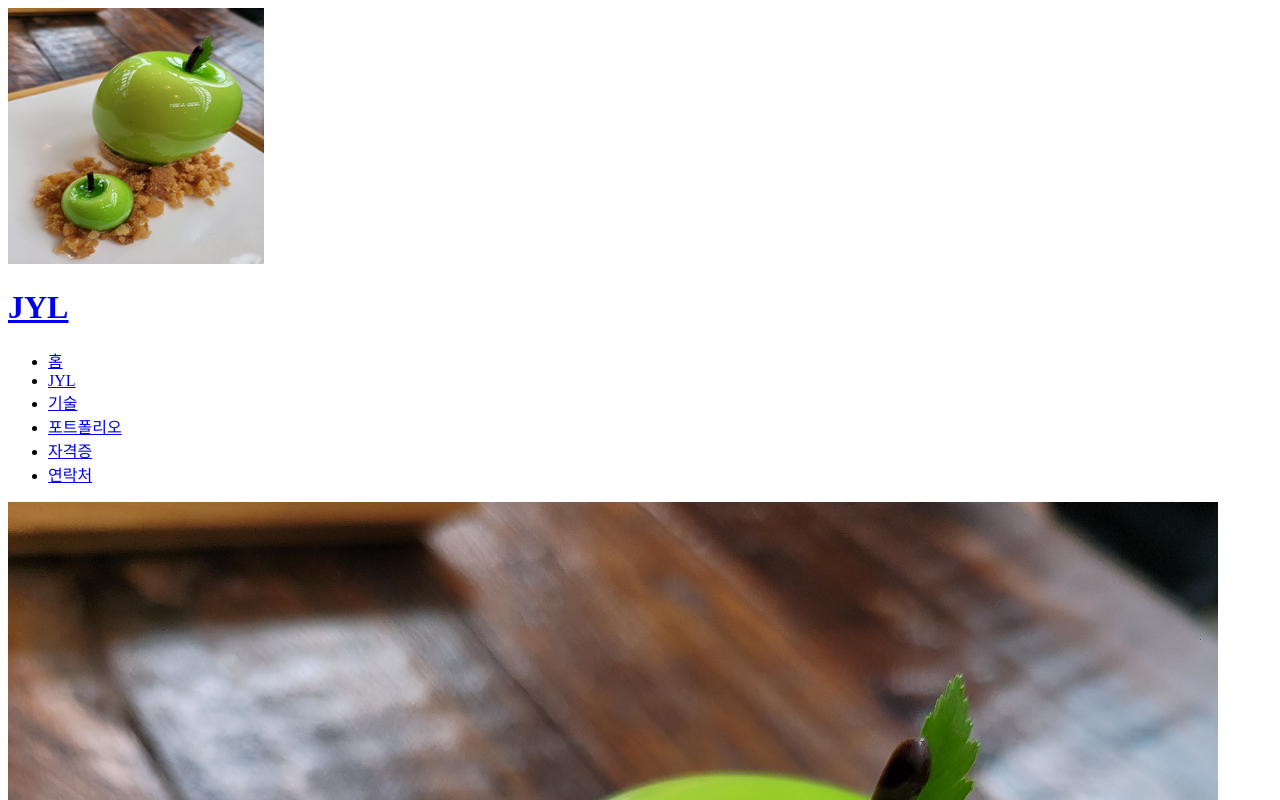
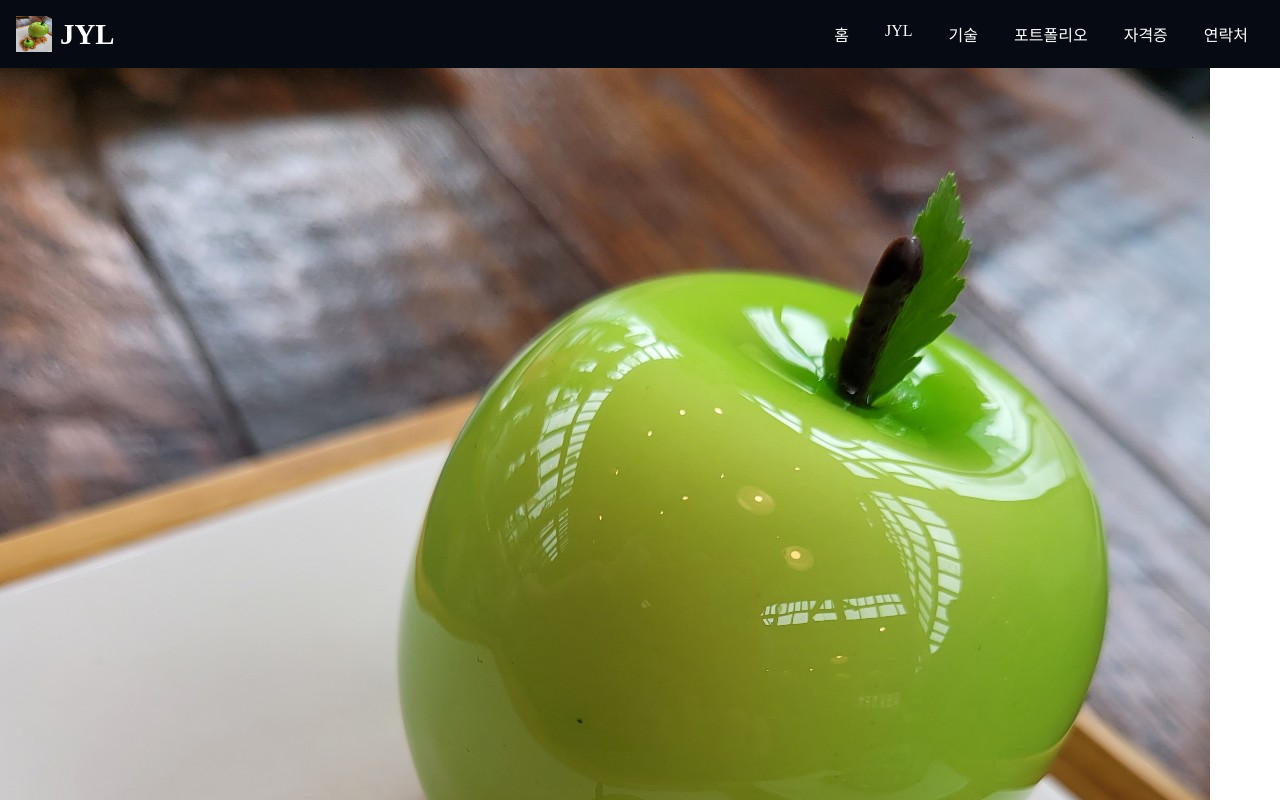
Before and after one commit to whiteraaccoon/Portfolio, a plain HTML site: page index.html in a window 1280 px wide. Shown: the top 800 px of the page. Drawn offline with Linux system fonts and the light colour scheme; a web font is replaced by a local one.

Commit message:
css setting

```diff
--- a/css/style.css
+++ b/css/style.css
@@ -5,3 +5,108 @@
   font-weight: normal;
   font-style: normal;
 }
+/* Global 변수 */
+:root {
+  --color-primary: var(--color-black);
+  --color-primary-variant: var(--color-gray);
+  --color-accent: var(--color-blue);
+  --color-accent-variant: var(--color-orange);
+  --color-text: var(--color-white);
+
+  /* colors */
+  --color-white: #fff;
+  --color-black: #050a13;
+  --color-blue: #03e8f9;
+  --color-orange: #fd6413;
+  --color-gray: #1b1e26;
+
+  /* size */
+  --size-max-width: 1200px;
+}
+* {
+  box-sizing: border-box;
+}
+body {
+  font-family: "GowunDodum-Regular";
+  margin: 0;
+}
+h1,
+h2,
+h3,
+p,
+ul {
+  margin: 0;
+}
+ul {
+  list-style: none;
+  padding: 0;
+}
+a {
+  text-decoration: none;
+  color: var(--color-text);
+}
+button {
+  /* 요소의 배경색을 투명하게 설정 */
+  background-color: transparent;
+  /* 버튼의 안쪽 태두리 없애기 */
+  outline: 0;
+  border: 0;
+}
+button:focus {
+  outline: 1px solid var(--color-accent);
+}
+.section {
+  padding: 4rem;
+  text-align: center;
+}
+.max-container {
+  max-width: var(--size-max-width);
+  margin: auto;
+}
+.title {
+  font-size: 2.5rem;
+  margin: 1rem 0;
+}
+.description {
+  font-size: 1.5rem;
+  margin: 0.5rem 0;
+}
+/* header */
+.header {
+  background-color: var(--color-primary);
+  position: fixed;
+  top: 0;
+  width: 100%;
+  padding: 1rem;
+  display: flex;
+  justify-content: space-between;
+  align-items: center;
+  z-index: 1;
+}
+.header__logo {
+  display: flex;
+  align-items: center;
+  gap: 8px;
+}
+.header__logo__img {
+  width: 36px;
+  height: 36px;
+}
+.header__logo_title {
+  font-size: 1.8rem;
+}
+
+.header__menu {
+  display: flex;
+  gap: 4px;
+}
+.header__menu__item {
+  padding: 8px 16px;
+}
+.header__menu__item:hover {
+  border-bottom: 1px solid var(--color-accent);
+}
+.header__menu__item:active {
+  border: 1px solid var(--color-accent);
+  border-radius: 4px;
+}
--- a/index.html
+++ b/index.html
@@ -25,19 +25,19 @@
   </head>
   <body>
     <!-- Header 시작 -->
-    <header>
-      <div>
-        <img src="./images/profile.ico" alt="Logo" />
-        <h1><a href="#home">JYL</a></h1>
+    <header class="header">
+      <div class="header__logo">
+        <img class="header__logo__img" src="./images/profile.ico" alt="Logo" />
+        <h1 class="header__logo_title"><a href="#home">JYL</a></h1>
       </div>
-      <nav>
-        <ul>
-          <li><a href="#home">홈</a></li>
-          <li><a href="#about">JYL</a></li>
-          <li><a href="#skill">기술</a></li>
-          <li><a href="#work">포트폴리오</a></li>
-          <li><a href="#license">자격증</a></li>
-          <li><a href="#contact">연락처</a></li>
+      <nav class="header__nav">
+        <ul class="header__menu">
+          <li><a href="#home" class="header__menu__item active">홈</a></li>
+          <li><a href="#about" class="header__menu__item">JYL</a></li>
+          <li><a href="#skills" class="header__menu__item">기술</a></li>
+          <li><a href="#work" class="header__menu__item">포트폴리오</a></li>
+          <li><a href="#license" class="header__menu__item">자격증</a></li>
+          <li><a href="#contact" class="header__menu__item">연락처</a></li>
         </ul>
       </nav>
     </header>
```
